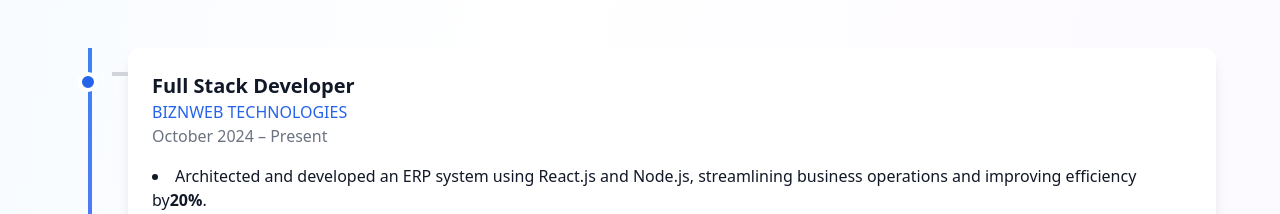
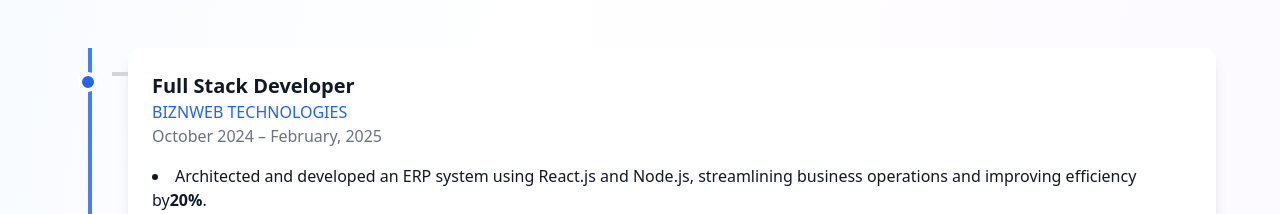
Before and after one commit to codewitharif/mdarifportfolio, a React (Vite) app: page / in a window 1280 px wide. Shown: the part 4180-4394 px from the top of the page. Built offline with nearby package versions, Linux system fonts and the light colour scheme.

Commit message:
updated the experience

```diff
--- a/src/components/Test.jsx
+++ b/src/components/Test.jsx
@@ -1678,7 +1678,7 @@ const Portfolio = () => {
                     BIZNWEB TECHNOLOGIES
                   </p>
                   <p className="text-gray-500 dark:text-gray-400 mb-4">
-                    October 2024 – Present
+                    October 2024 – February, 2025
                   </p>
                   <ul className="list-disc list-inside space-y-2">
                     <li>
```
